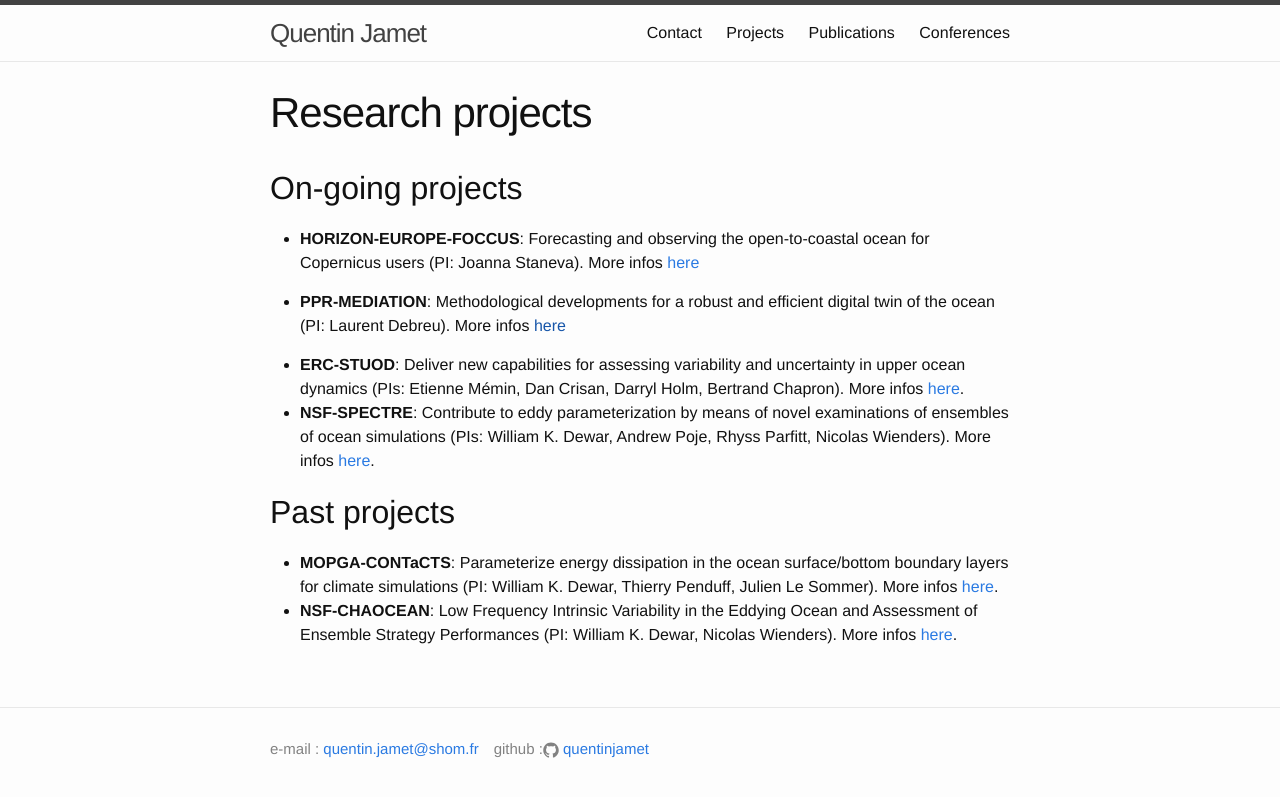
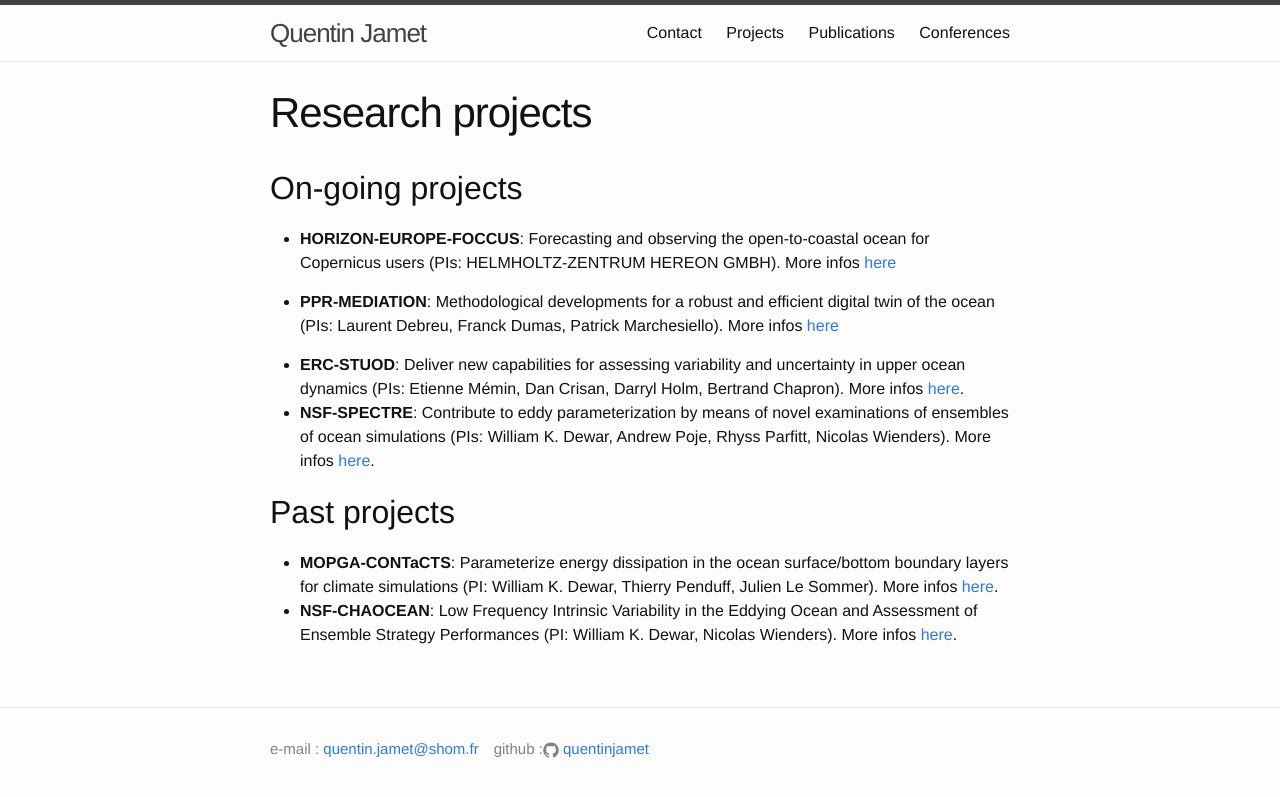
Before and after one commit to quentinjamet/quentinjamet.github.io, a Jekyll site: the page built from projects.md, in a window 1280 px wide. Shown: the top 797 px of the page. Built offline with Jekyll 4.4.1, drawn with Linux system fonts in a browser that asks for light colours.

Commit message:
update projects

```diff
--- a/projects.md
+++ b/projects.md
@@ -5,9 +5,9 @@ permalink: /projects/
 ---
 
 ## On-going projects
-- **HORIZON-EUROPE-FOCCUS**: Forecasting and observing the open-to-coastal ocean for Copernicus users (PI: Joanna Staneva). More infos [here](hittps://foccus-project.eu/)
+- **HORIZON-EUROPE-FOCCUS**: Forecasting and observing the open-to-coastal ocean for Copernicus users (PIs: HELMHOLTZ-ZENTRUM HEREON GMBH). More infos [here](https://foccus-project.eu/)
 
-- **PPR-MEDIATION**: Methodological developments for a robust and efficient digital twin of the ocean (PI: Laurent Debreu). More infos [here]()
+- **PPR-MEDIATION**: Methodological developments for a robust and efficient digital twin of the ocean (PIs: Laurent Debreu, Franck Dumas,  Patrick Marchesiello). More infos [here](https://oceansconnectes.org/mediation-un-jumeau-numerique-robuste-et-efficace-de-locean/)
 
 - **ERC-STUOD**: Deliver new capabilities for assessing variability and uncertainty in upper ocean dynamics (PIs: Etienne Mémin, Dan Crisan, Darryl Holm, Bertrand Chapron). More infos [here](https://www.imperial.ac.uk/ocean-dynamics-synergy/).
 - **NSF-SPECTRE**: Contribute to eddy parameterization by means of novel examinations of ensembles of ocean simulations (PIs: William K. Dewar, Andrew Poje, Rhyss Parfitt, Nicolas Wienders). More infos [here](https://github.com/quentinjamet/SPECTRE).
```
